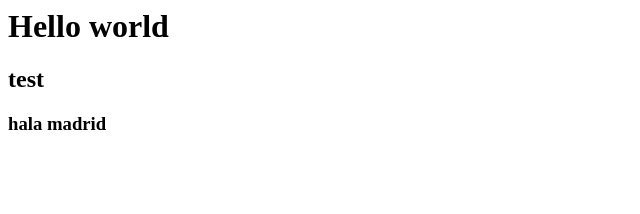
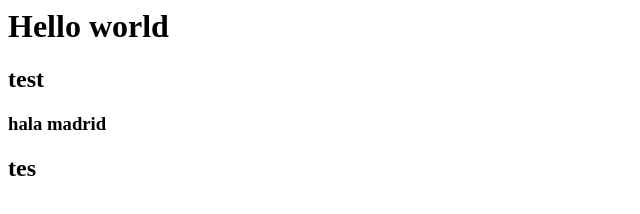
Before and after one commit to aljaffarsyah10/latihan_git, a plain HTML site: page index.html in a window 1280 px wide. Shown: the full height of the page, 0-640 px from the left. Drawn offline with Linux system fonts and the light colour scheme.

Commit message:
tambah h2

```diff
--- a/index.html
+++ b/index.html
@@ -2,3 +2,4 @@
 <h2>test</h2>
 
 <h3> hala madrid</h3>
+<h2>tes</h2>
```
